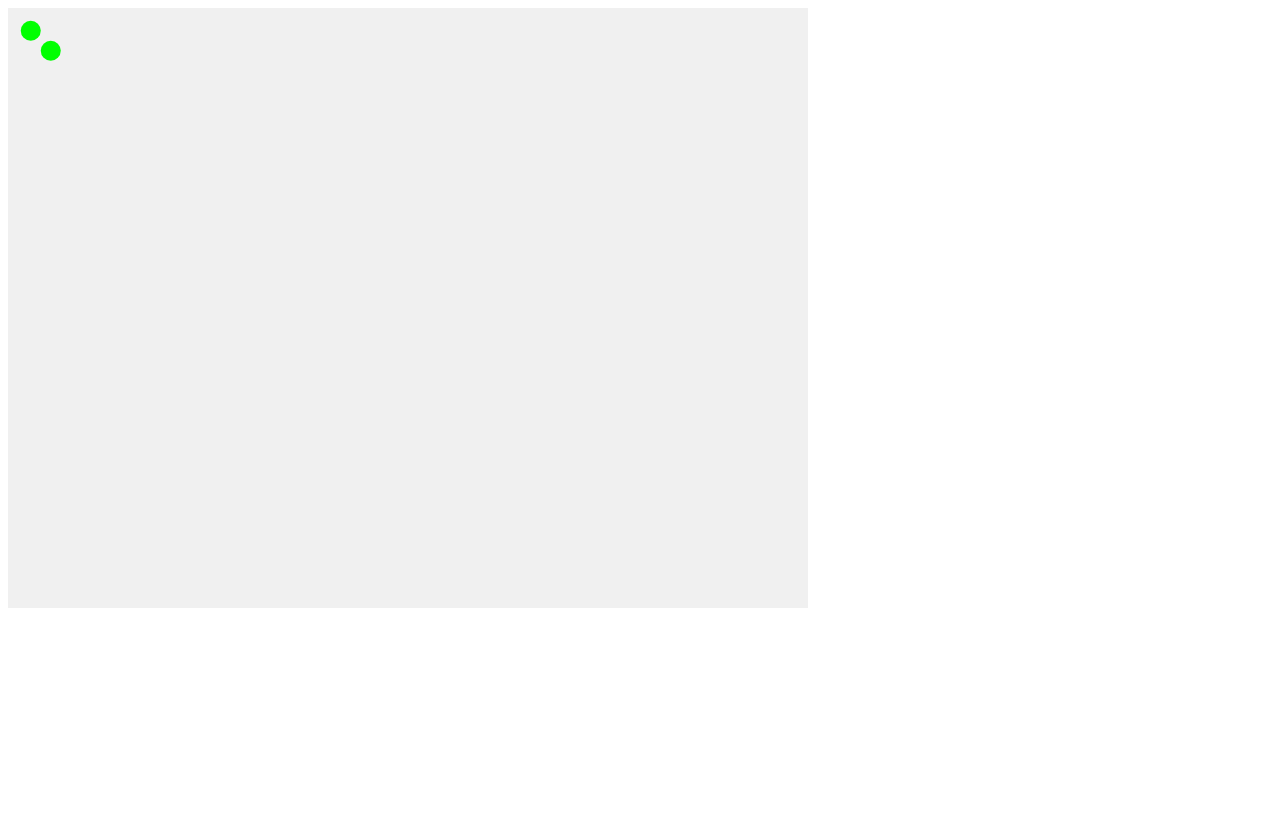
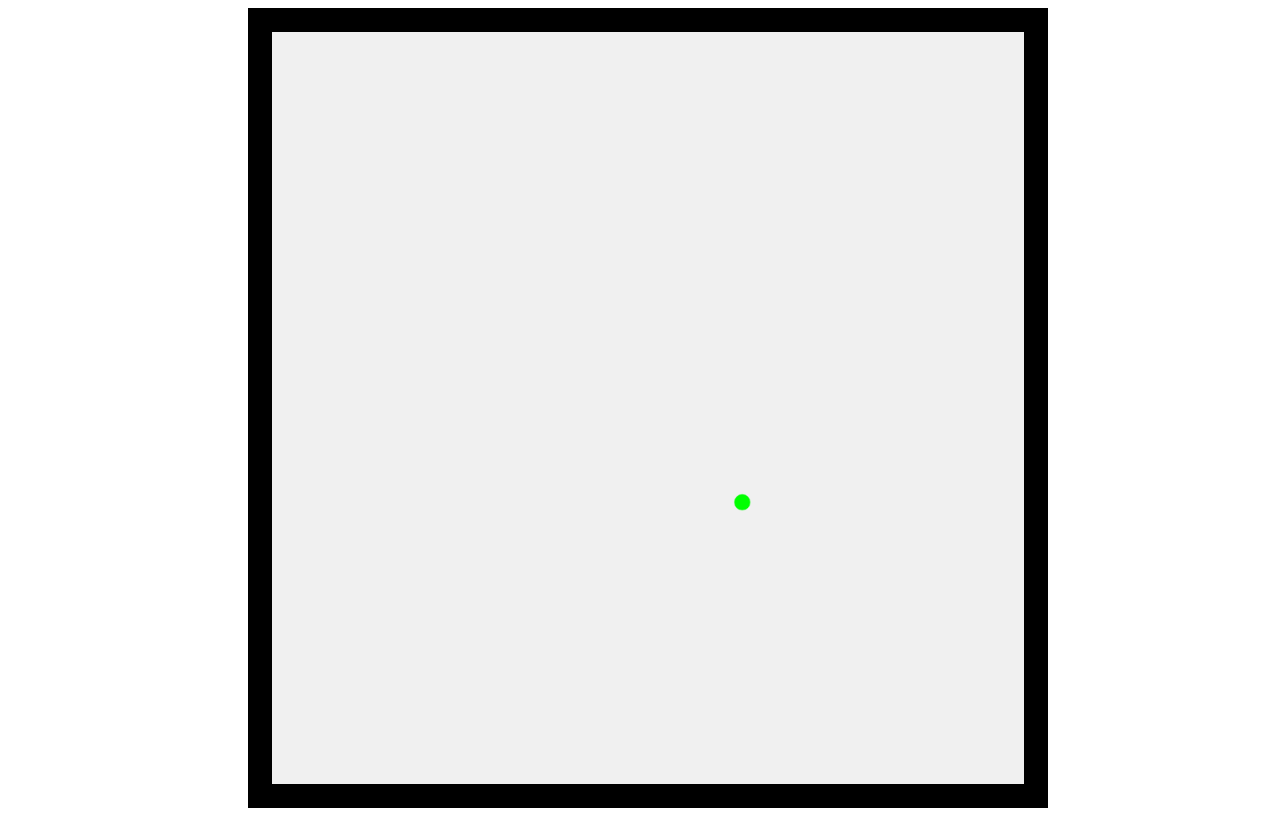
Before and after one commit to Markus42gitHub/MobileComputing, a plain HTML site: page game.html in a window 1280 px wide. Drawn offline with Linux system fonts and the light colour scheme.

Commit message:
Add functionality

```diff
--- a/Ball.js
+++ b/Ball.js
@@ -1,30 +1,47 @@
 class Ball extends RenderObject {
 
-    constructor(ctx, pos_x, pos_y) {
-        super(ctx);
+    constructor(pos_x, pos_y) {
+        super();
         this.pos = [pos_x, pos_y];
         this.vel = [0, 0];
         this.acc = [1, 1];
         this.r = 10;
     }
 
-    timeStep(delta_t) {
+    timeStep(delta_t, objects) {
         this.vel = [this.vel[0] + this.acc[0] * delta_t, this.vel[1] + this.acc[1] * delta_t];
-        this.pos = [this.pos[0] + this.vel[0] * delta_t, this.pos[1] + this.vel[1] * delta_t];
+        this.vel[0] = 0.99 *this.vel[0];
+        this.vel[1] = 0.99 *this.vel[1];
+        if (objects.some((el) => { return (this != el) && el.collide_x(this.pos[0] + this.vel[0] * delta_t * 10, this.pos[1] + this.vel[1] * delta_t * 10) })) {
+            this.vel[0] = - 0.5 *this.vel[0];
+
+        } else if (objects.some((el) => { return (this != el) && el.collide_y(this.pos[0] + this.vel[0] * delta_t * 10, this.pos[1] + this.vel[1] * delta_t * 10) })) {
+            this.vel[1] = -0.5 * this.vel[1];
+        }
+        this.pos = [this.pos[0] + this.vel[0] * delta_t * 10, this.pos[1] + this.vel[1] * delta_t * 10];
     }
 
     setAcc(acc_x, acc_y) {
         this.acc = [acc_x, acc_y];
     }
 
-    render() {
-        console.log(`${this.pos}`);
-        console.log(`${this.pos[0]}`);
-        console.log(`${this.pos[1]}`);
-        this.ctx.beginPath();
-        this.ctx.arc(this.pos[0], this.pos[1], this.r, 0, Math.PI * 2);
-        this.ctx.fillStyle = "#00FF00";
-        this.ctx.fill();
-        this.ctx.closePath();
+    render(ctx) {
+        ctx.beginPath();
+        ctx.arc(this.pos[0], this.pos[1], this.r, 0, Math.PI * 2);
+        ctx.fillStyle = "#00FF00";
+        ctx.fill();
+        ctx.closePath();
+    }
+
+    getRenderObjects() {
+        return [this];
+    }
+
+    collide_x(x, y) {
+       return (Math.sqrt((this.pos[0] - x) ** 2 + (this.pos[1] - y) ** 2)) < this.r;
+    }
+
+    collide_y(x, y) {
+       return (Math.sqrt((this.pos[0] - x) ** 2 + (this.pos[1] - y) ** 2)) < this.r;
     }
 }
--- /dev/null
+++ b/Boundary.js
@@ -0,0 +1,28 @@
+class Boundary extends RenderObject {
+    constructor(pos_x, pos_y, width, height) {
+        super();
+        this.pos_x = pos_x;
+        this.pos_y = pos_y;
+        this.width = width;
+        this.height = height;
+    }
+
+    getRenderObjects() {
+        return [this];
+    }
+
+    render(ctx) {
+        ctx.beginPath();
+        ctx.rect(this.pos_x, this.pos_y, this.width, this.height);
+        ctx.fillStyle = "#000000";
+        ctx.fill();
+        ctx.closePath();
+    }
+
+    collide_x(x, y) {
+        return ((this.pos_x - x) <= this.width && (this.pos_x - x) >= 0);
+    }
+    collide_y(x, y) {
+        return ((this.pos_y - y) <= this.height && (this.pos_y - y) >= 0);
+    }
+}
--- a/Field.js
+++ b/Field.js
@@ -1,27 +1,34 @@
 class Field extends RenderObject {
 
-    constructor(ctx, width, height) {
-        super(ctx);
+    constructor(width, height) {
+        super();
         this.width = width;
         this.height = height;
-        this.ballList = [new Ball(ctx, 10, 10), new Ball(ctx, 30, 30)];
+        this.ballList = [new Ball(10 + width/2, 10 + height /2)];
         this.ballList[0].acc = [1, 1];
+        this.boundaryList = [new Boundary(0, 0, width, 30),new Boundary(0, 0, 30, height), new Boundary(0, height - 30, width, 30), new Boundary(width - 30, 0, 30, height)];
+        this.objects = this.ballList.concat(this.boundaryList);
     }
 
-    render() {
-        this.ctx.beginPath();
-        this.ctx.rect(0, 0, this.width, this.height);
-        this.ctx.fillStyle = "#F0F0F0";
-        this.ctx.fill();
-        this.ctx.closePath();
-        for (let i = 0; i < this.ballList.length; i++) {
-            this.ballList[i].render();
+    render(ctx) {
+        ctx.beginPath();
+        ctx.rect(0, 0, this.width, this.height);
+        ctx.fillStyle = "#F0F0F0";
+        ctx.fill();
+        ctx.closePath();
+    }
+
+    getRenderObjects() {
+        let res = [this];
+        for (let i = 0; i < this.objects.length; i++) {
+            res = res.concat(this.objects[i].getRenderObjects());
         }
+        return res;
     }
 
     timeStep() {
         for (let i = 0; i < this.ballList.length; i++) {
-            this.ballList[i].timeStep(0.1)
+            this.ballList[i].timeStep(0.1, this.objects);
         }
     }
 
@@ -30,4 +37,9 @@ class Field extends RenderObject {
             this.ballList[i].setAcc(acc_x, acc_y);
         }
     }
+
+    addBall(x, y) {
+        this.ballList.push(new Ball(x,y,));
+        this.objects = this.ballList.concat(this.boundaryList);
+    }
 }
--- a/Object.js
+++ b/Object.js
@@ -1,8 +1,12 @@
 class RenderObject {
-    constructor(ctx) {
-        this.ctx = ctx;
+    constructor() {
     }
-    render() {
+    render(ctx) {
+    }
+
+    getRenderObjects() {
 
     }
+
+    collide(x, y) { }
 }
--- /dev/null
+++ b/css.css
@@ -0,0 +1,5 @@
+canvas{
+    height: 100vh;
+    width: 100vw;
+    object-fit: contain;
+}
--- a/index.html
+++ b/game.html
@@ -5,18 +5,20 @@
 <head>
     <meta charset="utf-8">
     <meta http-equiv="X-UA-Compatible" content="IE=edge">
-    <title>TEST</title>
+    <title>Game</title>
     <meta name="description" content="">
     <meta name="viewport" content="width=device-width, initial-scale=1">
     <link rel="stylesheet" href="">
     <script src="Object.js"></script>
+    <script src="Boundary.js"></script>
     <script src="Ball.js"></script>
     <script src="Field.js"></script>
     <script src="mainScript.js" defer></script>
+    <link rel="stylesheet" href="css.css">
 </head>
 
 <body>
-    <canvas id="myCanvas" width="100" height="100"></canvas>
+    <canvas id="myCanvas" width="1000" height="1000"></canvas>
 </body>
 
 </html>
--- a/mainScript.js
+++ b/mainScript.js
@@ -1,15 +1,36 @@
 var canvas = document.getElementById("myCanvas");
-canvas.width = screen.width;
-canvas.height = screen.height;
 var ctx = canvas.getContext("2d");
-let f = new Field(ctx, screen.width, screen.height);
-window.setInterval(() => { f.timeStep(); f.render(); }, 100);
+let f = new Field(canvas.width, canvas.height);
+window.setInterval(() => { f.timeStep(); f.getRenderObjects().map((el) => { el.render(ctx); }); }, 100);
 
 window.ondevicemotion = function (event) {
     var ax = event.accelerationIncludingGravity.x;
     var ay = event.accelerationIncludingGravity.y;
-
     if (ax && ay) {
-        f.setAcc(ax, ay);
+        f.setAcc(-ax, ay);
     }
 }
+
+canvas.addEventListener("mousedown", (e) => {
+    let mousePos = getMousePos(canvas, e);
+    console.log(mousePos);
+    f.addBall(mousePos.x, mousePos.y);
+}, false);
+
+canvas.addEventListener("touchstart", function (e) {
+    mousePos = getTouchPos(canvas, e);
+    var touch = e.touches[0];
+    var mouseEvent = new MouseEvent("mousedown", {
+        clientX: touch.clientX,
+        clientY: touch.clientY
+    });
+    canvas.dispatchEvent(mouseEvent);
+}, false);
+
+function getMousePos(canvasDom, mouseEvent) {
+    var rect = canvasDom.getBoundingClientRect();
+    return {
+        x: mouseEvent.clientX - rect.left,
+        y: mouseEvent.clientY - rect.top
+    };
+}
```
